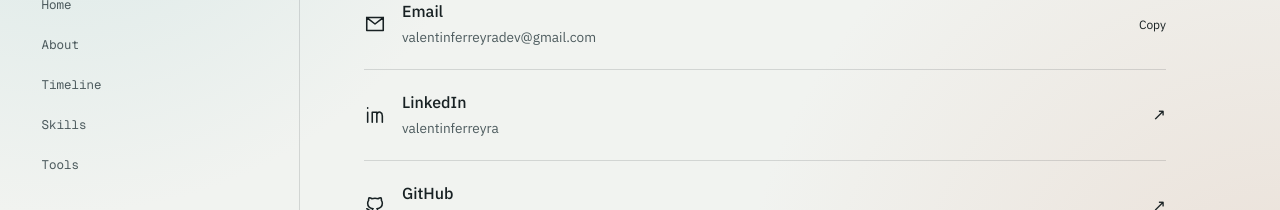
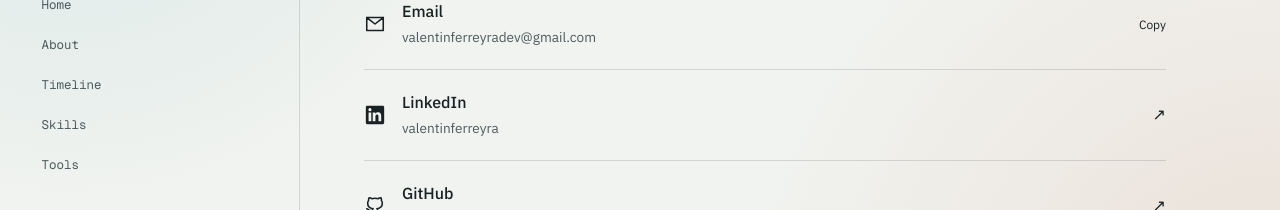
Before and after one commit to valentinferreyra/vafedev, a Next.js app: page /contact in a window 1280 px wide. Shown: the part 234-444 px from the top of the page. Built offline with nearby package versions, Linux system fonts and the light colour scheme.

Commit message:
fix: use recognizable LinkedIn logo

```diff
--- a/src/components/contact-channels.tsx
+++ b/src/components/contact-channels.tsx
@@ -31,7 +31,11 @@
         {channels.map(({ name, label, href, path }) => (
           <li key={name}>
             <a href={href}>
-              <svg viewBox="0 0 24 24" fill="none" stroke="currentColor" strokeWidth="1.7" strokeLinecap="round" strokeLinejoin="round" aria-hidden="true"><path d={path} /></svg>
+              {name === "LinkedIn" ? (
+                <svg viewBox="0 0 24 24" fill="currentColor" aria-hidden="true"><path d="M20.45 2H3.55C2.69 2 2 2.68 2 3.52v16.96c0 .84.69 1.52 1.55 1.52h16.9c.86 0 1.55-.68 1.55-1.52V3.52c0-.84-.69-1.52-1.55-1.52ZM7.93 18.75H4.98V9.2h2.95v9.55ZM6.46 7.9a1.71 1.71 0 1 1 0-3.42 1.71 1.71 0 0 1 0 3.42Zm12.29 10.85H15.8V14.1c0-1.1-.02-2.52-1.54-2.52-1.54 0-1.78 1.2-1.78 2.44v4.73H9.53V9.2h2.83v1.3h.04c.4-.75 1.36-1.54 2.79-1.54 2.98 0 3.56 1.96 3.56 4.5v5.29Z" /></svg>
+              ) : (
+                <svg viewBox="0 0 24 24" fill="none" stroke="currentColor" strokeWidth="1.7" strokeLinecap="round" strokeLinejoin="round" aria-hidden="true"><path d={path} /></svg>
+              )}
               <span><strong>{name}</strong><span>{label}</span></span>
               <span aria-hidden="true">↗</span>
             </a>
```
